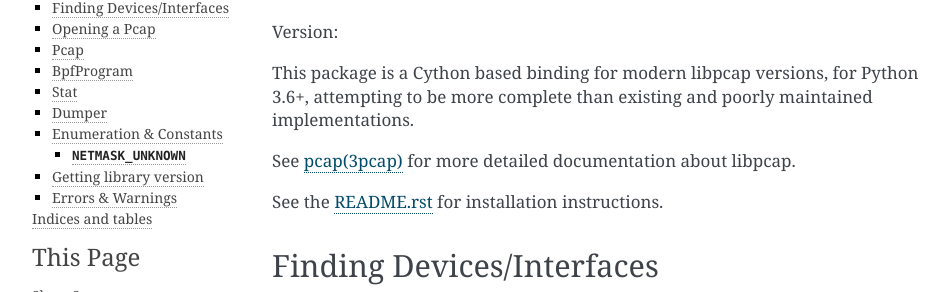
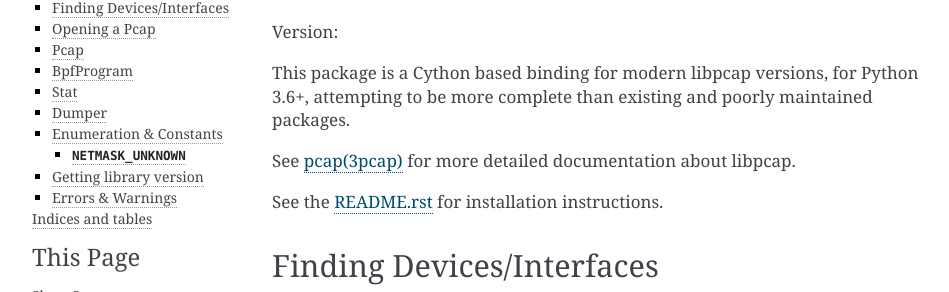
Before and after one commit to segevfiner/cypcap, a Sphinx documentation site: the page built from docs/index.rst, in a window 1280 px wide and 900 px high, cut to the strip 139-431 px from the top of the window. Shown: the whole strip, without its empty margins (148-1097 px from the left). Built offline with Sphinx 7.4.7, drawn with Linux system fonts in a browser that asks for light colours; the version number could not be read and is left out.

Commit message:
Minor text change

```diff
--- a/README.rst
+++ b/README.rst
@@ -5,7 +5,7 @@ cypcap
    :alt: PyPI
 
 This package is a Cython based binding for modern libpcap versions, for Python 3.6+, attempting to
-be more complete than existing and poorly maintained implementations.
+be more complete than existing and poorly maintained packages.
 
 `Documentation <https://segevfiner.github.io/cypcap/>`_
 
--- a/docs/index.rst
+++ b/docs/index.rst
@@ -8,7 +8,7 @@ Welcome to cypcap's documentation!
 Version: |release|
 
 This package is a Cython based binding for modern libpcap versions, for Python 3.6+, attempting to
-be more complete than existing and poorly maintained implementations.
+be more complete than existing and poorly maintained packages.
 
 See `pcap(3pcap) <https://www.tcpdump.org/manpages/pcap.3pcap.html>`_ for more detailed
 documentation about libpcap.
```
